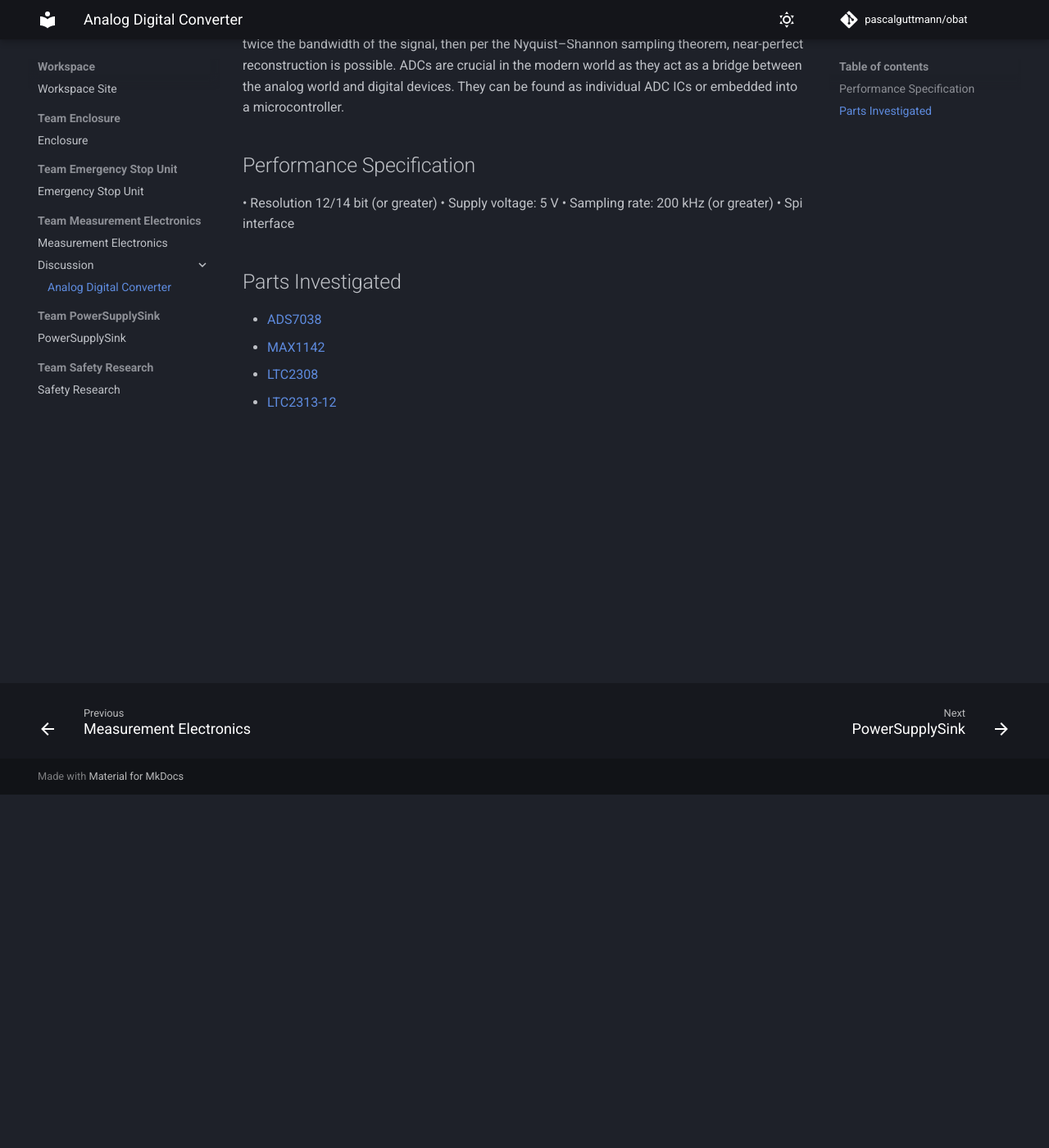
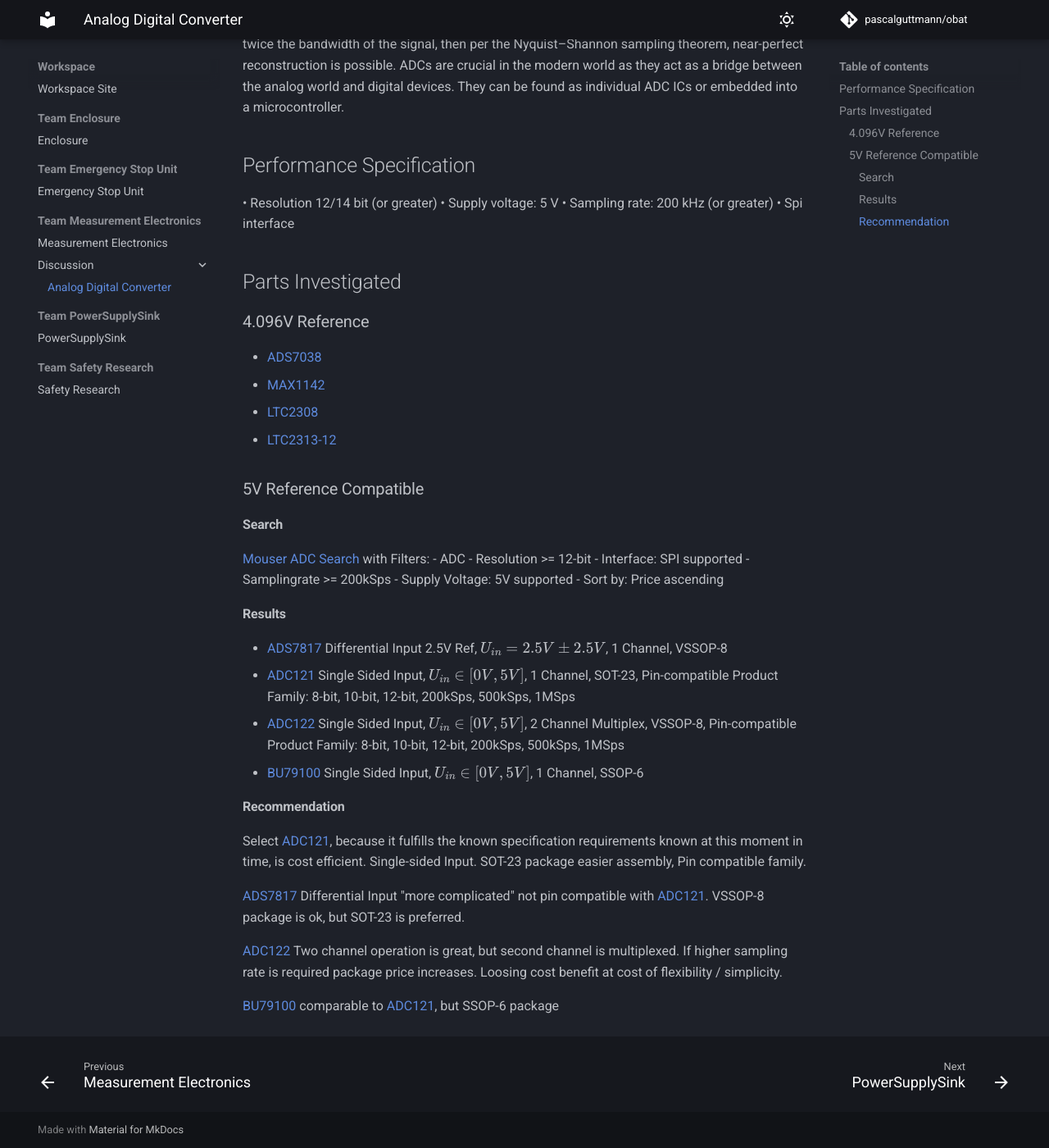
Before and after one commit to pascalguttmann/obat, an MkDocs documentation site: the page built from docs/workspace/meas/discuss/adc.md, in a window 1280 px wide and 1400 px high, scrolled down 431 px. Shown: the whole window at 82% size. Built offline with MkDocs 1.6.1 and Material for MkDocs 9.7.7, drawn with Linux system fonts in a browser that asks for light colours; comment, search, counter and statistics services are not loaded.

Commit message:
add full range SPI ADCs

```diff
--- a/docs/workspace/meas/discuss/adc.md
+++ b/docs/workspace/meas/discuss/adc.md
@@ -15,12 +15,58 @@
 
 Parts Investigated
 ------------------
+
+### 4.096V Reference
 - [ADS7038][ADS7038 datasheet]
 - [MAX1142][MAX1142 datasheet]
 - [LTC2308][LTC2308 datasheet]
 - [LTC2313-12][LTC2313-12 datasheet]
 
+### 5V Reference Compatible
+
+#### Search
+[Mouser ADC Search] with Filters:
+- ADC
+- Resolution >= 12-bit
+- Interface: SPI supported
+- Samplingrate >= 200kSps
+- Supply Voltage: 5V supported
+- Sort by: Price ascending
+
+#### Results
+
+- [ADS7817] Differential Input 2.5V Ref, $U_{in} = 2.5V \pm
+    2.5V$, 1 Channel, VSSOP-8
+- [ADC121] Single Sided Input, $U_{in} \in [0V, 5V]$, 1
+    Channel, SOT-23, Pin-compatible Product Family: 8-bit, 10-bit, 12-bit,
+    200kSps, 500kSps, 1MSps
+- [ADC122] Single Sided Input, $U_{in} \in [0V, 5V]$, 2
+    Channel Multiplex, VSSOP-8, Pin-compatible Product Family: 8-bit, 10-bit, 12-bit,
+    200kSps, 500kSps, 1MSps
+- [BU79100] Single Sided Input, $U_{in} \in [0V, 5V]$, 1
+    Channel, SSOP-6
+
+#### Recommendation
+
+Select [ADC121], because it fulfills the known specification requirements known
+at this moment in time, is cost efficient. Single-sided Input. SOT-23 package
+easier assembly, Pin compatible family.
+
+[ADS7817] Differential Input "more complicated" not pin compatible with
+[ADC121]. VSSOP-8 package is ok, but SOT-23 is preferred.
+
+[ADC122] Two channel operation is great, but second channel is multiplexed. If
+higher sampling rate is required package price increases. Loosing cost benefit
+at cost of flexibility / simplicity.
+
+[BU79100] comparable to [ADC121], but SSOP-6 package
+
 [ADS7038 datasheet]: https://www.ti.com/lit/ds/symlink/ads7038.pdf?ts=1713952903321&ref_url=https%253A%252F%252Fwww.google.com%252F
 [MAX1142 datasheet]: https://www.analog.com/en/products/max1143.html
 [LTC2308 datasheet]: https://www.analog.com/media/en/technical-documentation/data-sheets/2308fc.pdf
 [LTC2313-12 datasheet]: https://www.analog.com/en/products/ltc2313-12.html
+[Mouser ADC Search]: https://www.mouser.de/c/semiconductors/data-converter-ics/analog-to-digital-converters-adc/?q=adc&analog%20supply%20voltage=0%20V%20to%205.25%20V%7C~1.8%20V%2C%205%20V%2C%205.4%20V%7C~2.2%20V%20to%205.5%20V%7C~2.25%20V%20to%205%20V%2C%205%20V%7C~2.3%20V%20to%205%20V~~2.3%20V%20to%205.5%20V%7C~2.35%20V%20to%205.25%20V~~2.375%20V%20to%205.25%20V%7C~2.4%20V%20to%205.1%20V%7C~2.5%20V%20to%205%20V%7C~2.5%20V%20to%205.5%20V%7C~2.5%20V%2C%205%20V%7C~2.7%20V%20to%205.25%20V%7C~2.7%20V%20to%205.5%20V%7C~2.85%20V%20to%205.5%20V%7C~3%20V%20to%205.25%20V%7C~3%20V%20to%205.5%20V%7C~3%20V%2C%205%20V%7C~3.13%20V%20to%203.47%20V%2C%204.75%20V%20to%205.25%20V%7C~3.15%20V%20to%205.5%20V%7C~4%20V%20to%205.5%20V%7C~4.5%20V%20to%205.25%20V~~4.5%20V%20to%205.5%20V%7C~4.75%20V%20to%205.25%20V%7C~4.75%20V%20to%205.5%20V%7C~4.95%20V%20to%205.05%20V%7C~5%20V%7C~5%20V%2C%2010%20V&interface%20type=3-Wire%2C%204-Wire%2C%20Microwire%2C%20QSPI%2C%20SPI%7C~3-Wire%2C%20I2C%2C%20SPI~~3-Wire%2C%20Microwire%2C%20SPI%7C~3-Wire%2C%20Parallel%2C%20QSPI%2C%20SPI~~3-Wire%2C%20SPI%7C~I2C%2C%20Parallel%2C%20SPI%7C~JESD204B%2C%20SPI%7C~Microwire%2C%20QSPI%2C%20SPI%7C~Parallel%2C%20SPI%7C~QSPI%2C%20SPI%7C~SPI~~SPI%2C%20USART&resolution=12%20bit~~32%20bit&sampling%20rate=100%20kS%2Fs~~10.4%20GS%2Fs&NewSearch=1&rp=semiconductors%2Fdata-converter-ics%2Fanalog-to-digital-converters-adc%7C~Resolution%7C~Interface%20Type%7C~Sampling%20Rate%7C~Analog%20Supply%20Voltage&sort=pricing&pg=2
+[ADS7817]: https://www.ti.com/lit/ds/symlink/ads7817.pdf?ts=1714433703965&ref_url=https%253A%252F%252Fwww.mouser.de%252F
+[ADC121]: https://www.ti.com/lit/ds/symlink/adc121s021.pdf?ts=1714380326274&ref_url=https%253A%252F%252Fwww.mouser.fr%252F
+[ADC122]: https://www.ti.com/lit/ds/symlink/adc122s021.pdf?ts=1714381766845&ref_url=https%253A%252F%252Fwww.ti.com%252Fproduct%252FADC122S021%253Futm_source%253Dgoogle%2526utm_medium%253Dcpc%2526utm_campaign%253Dasc-null-null-GPN_EN-cpc-pf-google-eu%2526utm_content%253DADC122S021%2526ds_k%253DADC122S021%2526DCM%253Dyes%2526gad_source%253D1%2526gclid%253DEAIaIQobChMI_pDF3InnhQMV7D4GAB2oCw5nEAAYASAAEgLjN_D_BwE%2526gclsrc%253Daw.ds
+[BU79100]: https://fscdn.rohm.com/en/products/databook/datasheet/ic/data_converter/dac/bu79100g-la-e.pdf
```
